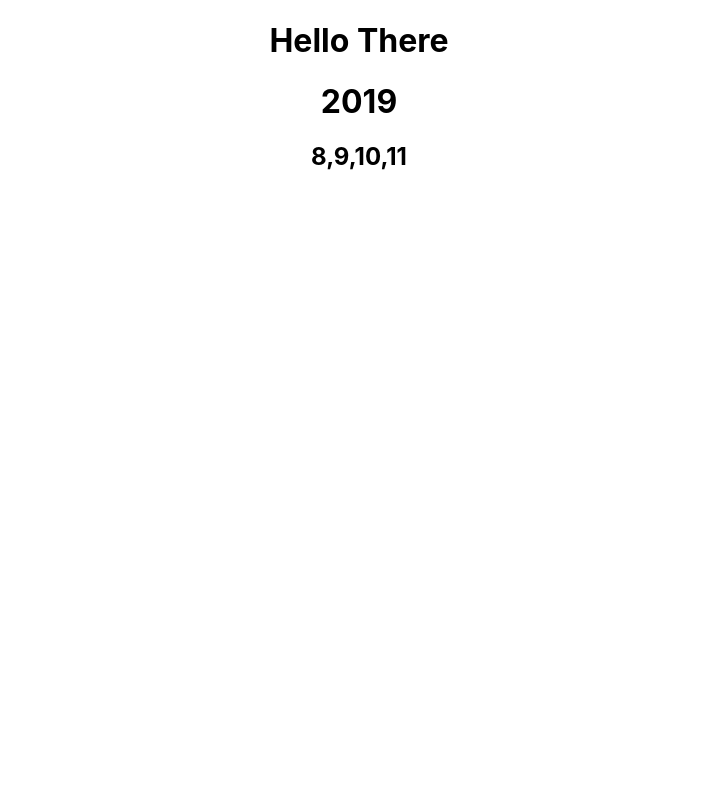
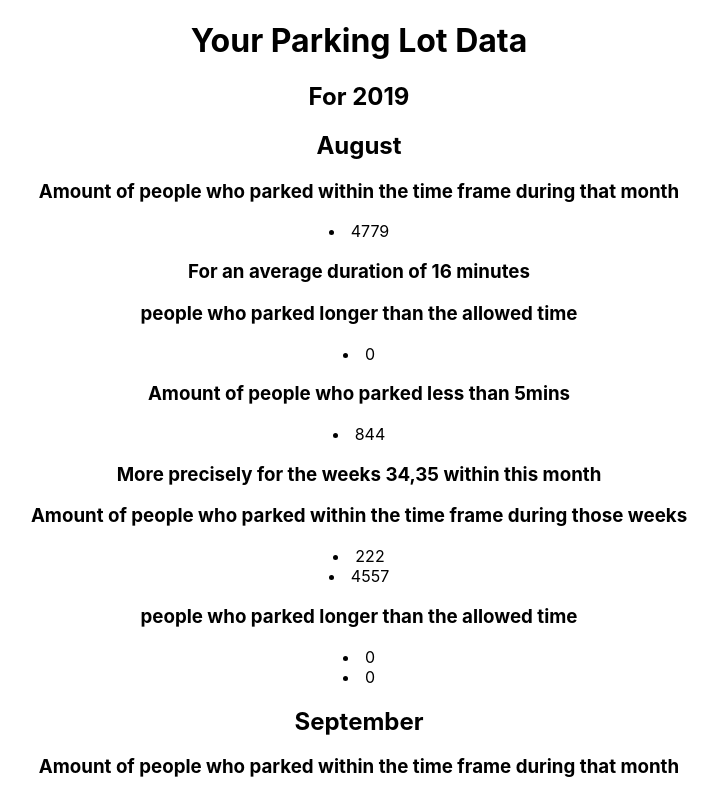
Before and after one commit to Boujean/JsonDataDisplay, a React (Create React App) app: page / in a window 1280 px wide. Shown: the top 799 px of the page, without its empty margins (281-999 px from the left). Built offline with nearby package versions, Linux system fonts and the light colour scheme.

Commit message:
Data Handling

```diff
--- a/src/List/DataList.js
+++ b/src/List/DataList.js
@@ -1,17 +1,42 @@
 import React, { Component } from 'react'
 import Disp_data from '../Data/example_data.json'
+import MonthName from './MonthNumberToName.js'
 
 class DataList extends Component {
   render () {
     return (
       <div>
-        <h1> Hello There </h1>
-        <h1>{Disp_data.Years}</h1>
-        	{Disp_data.Years_Features.map((data_detail, index) => {
-        		return (
-          <h2>{data_detail.Months.toString()}</h2>
-          )
-        })}
+        <h1> Your Parking Lot Data </h1>
+        <h2>For {Disp_data.Years}</h2>
+        <div>
+          {Disp_data.Years_Features.map(function (months, index) {
+        		return <div>
+              {months.Months_Features.map(function (month_details, i) {
+   					return <div>
+                  <h2>{MonthName((months.Months[0] + Number(i)))}</h2>
+                  <h3>  Amount of people who parked within the time frame during that month</h3>
+                  <li>{month_details.Correct.toString()}</li>
+                  <h3> For an average duration of {month_details.Correct_Duration.toString()} minutes </h3>
+                  <h3>  people who parked longer than the allowed time</h3>
+                  <li>{month_details.Violators.toString()}</li>
+                  <h3>  Amount of people who parked less than 5mins</h3>
+                  <li>{month_details.Short.toString()} </li>
+                  <h3> More precisely for the weeks {month_details.Weeks.toString()} within this month</h3>
+
+     <h3> Amount of people who parked within the time frame during those weeks </h3>
+     {month_details.Weeks_Features.map(function (weeks_details, l) {
+                    return <li key={l}>{weeks_details.Correct.toString()}</li>
+                  		})}
+     <h3> people who parked longer than the allowed time </h3>
+     {month_details.Weeks_Features.map(function (weeks_details, l) {
+                    return <li key={l}>{weeks_details.Violators.toString()}</li>
+                  })}
+               </div>
+              })}
+                 </div>
+          })}
+        </div>
+          })}
       </div>
     )
   }
--- /dev/null
+++ b/src/List/MonthNumberToName.js
@@ -0,0 +1,22 @@
+import React, { Component } from 'react'
+
+export function MonthNumberToName (MonthNumber) {
+  var MonthName = ''
+  if (MonthNumber == 1) { MonthName = 'January' }
+  if (MonthNumber == 2) { MonthName = 'February' }
+  if (MonthNumber == 3) { MonthName = 'March' }
+  if (MonthNumber == 4) { MonthName = 'April' }
+  if (MonthNumber == 5) { MonthName = 'May' }
+  if (MonthNumber == 6) { MonthName = 'June' }
+  if (MonthNumber == 7) { MonthName = 'July' }
+  if (MonthNumber == 8) { MonthName = 'August' }
+  if (MonthNumber == 9) { MonthName = 'September' }
+  if (MonthNumber == 10) { MonthName = 'October' }
+  if (MonthNumber == 11) { MonthName = 'November' }
+  if (MonthNumber == 12) { MonthName = 'December' }
+  return (
+    MonthName
+  )
+}
+
+export default MonthNumberToName
```
